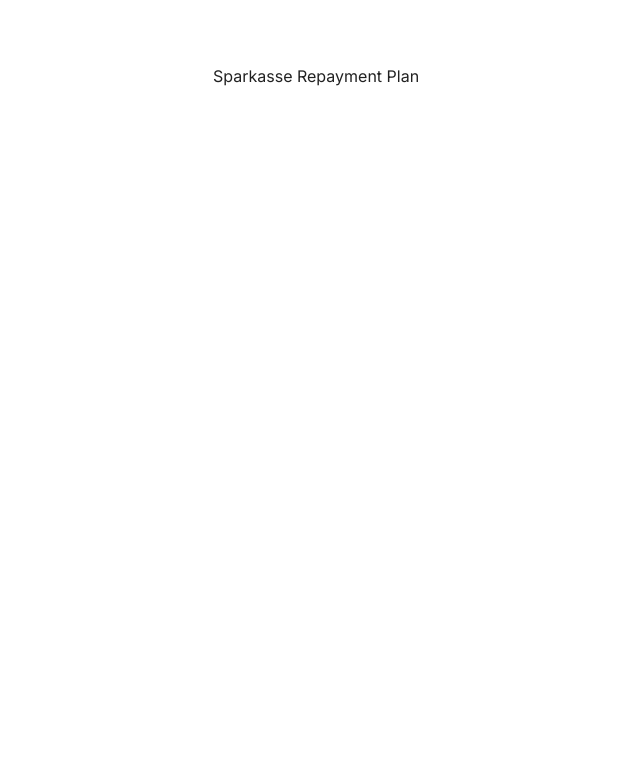
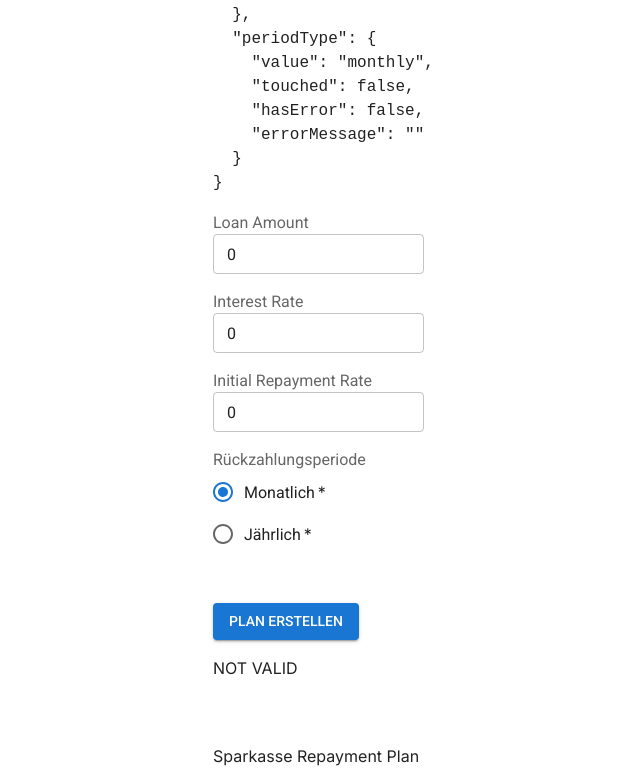
Before and after one commit to scsskid/repayment-plan, a Next.js app: page / in a window 1280 px wide. Shown: the part 533-1317 px from the top of the page, without its empty margins (1-641 px from the left). Before the commit the page ends 800 px from the top, so only its background shows below. Built offline with nearby package versions, Linux system fonts and the light colour scheme.

Commit message:
switch to controlled form

```diff
--- a/src/app/page.tsx
+++ b/src/app/page.tsx
@@ -1,13 +1,9 @@
 import Box from '@mui/material/Box';
-import Form from '@/components/Form';
-import Display from '@/components/Display';
-import store from './storeObject';
 import Container from '@mui/material/Container';
 import Stack from '@mui/material/Stack';
+import Loander from '@/components/Loaner';
 
 export default function Home() {
-  const data = store.data;
-
   return (
     <Container maxWidth="md">
       <header>
@@ -15,8 +11,7 @@
       </header>
       <Box sx={{ py: 2 }}>
         <Stack spacing={4}>
-          <Form />
-          <Display data={data} />
+          <Loander />
         </Stack>
       </Box>
       <header>
--- a/src/components/Display.tsx
+++ b/src/components/Display.tsx
@@ -7,17 +7,41 @@
 import Paper from '@mui/material/Paper';
 
 import type { LoanerType } from '@/lib/RepaymentPlan';
+import RepaymentPlan from '@/lib/RepaymentPlan';
 
 // Todo: Types
 
 type Props = {
-  data: LoanerType;
+  formState: LoanerType;
 };
-export default function Display({ data }: Props) {
-  // console.log('data', data);
+export default function Display({ formState }: Props) {
+  const { loanAmount, interestRate, initialRepaymentRate, periodType } =
+    formState;
+
+  console.log('formState', formState);
+
+  if (
+    loanAmount.value === 0 ||
+    interestRate.value === 0 ||
+    initialRepaymentRate.value === 0
+  ) {
+    return <p>NOT VALID</p>;
+  }
+
+  const data = new RepaymentPlan({
+    loanAmount: loanAmount.value,
+    interestRate: interestRate.value,
+    initialRepaymentRate: initialRepaymentRate.value,
+    periodType: periodType.value
+  });
+
+  console.log('data', data);
+
+  // return null;
 
   return (
     <div>
+      <p>foo</p>
       {/* <pre>{JSON.stringify(data, null, 2)}</pre> */}
       <BasicTable data={data} />
     </div>
@@ -31,7 +55,7 @@
 
   return (
     <TableContainer component={Paper}>
-      <Table sx={{ minWidth: 650 }} aria-label="simple table">
+      <Table sx={{ minWidth: 650 }} aria-label="Tilgungsplan Tabelle">
         <TableHead>
           <TableRow>
             <TableCell>P ({data.periodType})</TableCell>
--- a/src/components/Form.tsx
+++ b/src/components/Form.tsx
@@ -1,6 +1,5 @@
-import { revalidatePath } from 'next/cache';
-import store from '../app/storeObject';
-import RepaymentPlan from '@/lib/RepaymentPlan';
+'use client';
+
 import Radio from '@mui/material/Radio';
 import RadioGroup from '@mui/material/RadioGroup';
 import FormControlLabel from '@mui/material/FormControlLabel';
@@ -9,56 +8,91 @@
 import Box from '@mui/material/Box';
 import Stack from '@mui/material/Stack';
 
-import type { PeriodType } from '@/lib/RepaymentPlan';
+import type { RepaymentPlanConstructor } from '@/lib/RepaymentPlan';
+// import { action } from '@/actions/formAction';
+import {
+  onInputChange,
+  onFocusOut,
+  validateInput,
+  UPDATE_FORM
+} from '@/lib/formUtils';
+import { useState } from 'react';
 
-type Props = {};
-export default function Form({}: Props) {
-  const action = async (formData: FormData) => {
-    'use server';
-    console.log('action', formData);
+// type Props = {};
+export default function Form({ formState: state, dispatch }) {
+  const [showError, setShowError] = useState(false);
 
-    const loanAmount = Number(formData.get('loanAmount'));
-    const interestRate = Number(formData.get('interestRate'));
-    const initialRepaymentRate = Number(formData.get('initialRepaymentRate'));
-    const periodType = formData.get('periodType') as PeriodType;
+  const formSubmitHandler = (e) => {
+    e.preventDefault(); //prevents the form from submitting
 
-    // console.log('formData', formData);
-    // console.log({ loanAmount, interestRate, initialRepaymentRate, periodType });
+    let isFormValid = true;
 
-    if (!loanAmount || !interestRate || !initialRepaymentRate || !periodType) {
-      throw new Error('Missing required form data');
+    for (const name in state) {
+      const item = state[name];
+      const { value } = item;
+      const { hasError, errorMessage } = validateInput(name, value);
+      if (hasError) {
+        isFormValid = false;
+      }
+      if (name) {
+        dispatch({
+          type: UPDATE_FORM,
+          data: {
+            name,
+            value,
+            hasError,
+            errorMessage,
+            touched: true,
+            isFormValid
+          }
+        });
+      }
+    }
+    if (!isFormValid) {
+      setShowError(true);
+    } else {
+      //Logic to submit the form to backend
     }
 
-    store.data = new RepaymentPlan({
-      loanAmount,
-      interestRate,
-      initialRepaymentRate,
-      periodType
-    });
-
-    revalidatePath('/');
+    // Hide the error message after 5 seconds
+    setTimeout(() => {
+      setShowError(false);
+    }, 5000);
   };
 
   return (
-    <form action={action}>
+    <form onSubmit={formSubmitHandler}>
+      <pre>{JSON.stringify(state, null, 2)}</pre>
       <Stack spacing={2}>
         <div className="form-element">
           <FormLabel htmlFor="loanAmount">Loan Amount</FormLabel>
           <TextField
             name="loanAmount"
+            onChange={(e) => {
+              onInputChange('loanAmount', e.target.value, dispatch, state);
+            }}
+            onBlur={(e) => {
+              onFocusOut('loanAmount', e.target.value, dispatch, state);
+            }}
             required
-            defaultValue={250000}
+            value={state.loanAmount.value}
             size="small"
             inputProps={{ inputMode: 'numeric', pattern: '[0-9]*' }}
           />
+          {state.loanAmount.touched && state.loanAmount.hasError && (
+            <div className="error">{state.loanAmount.errorMessage}</div>
+          )}
         </div>
 
         <div className="form-element">
           <FormLabel htmlFor="interestRate">Interest Rate</FormLabel>
           <TextField
             name="interestRate"
+            onChange={(e) => {
+              onInputChange('interestRate', e.target.value, dispatch, state);
+            }}
             required
-            defaultValue={4}
+            value={state.interestRate.value}
             inputProps={{ inputMode: 'numeric', pattern: '[0-9]*' }}
             size="small"
           />
@@ -70,40 +104,33 @@
           </FormLabel>
           <TextField
             name="initialRepaymentRate"
+            onChange={(e) => {
+              onInputChange(
+                'initialRepaymentRate',
+                e.target.value,
+                dispatch,
+                state
+              );
+            }}
             size="small"
             required
-            defaultValue={3}
+            value={state.initialRepaymentRate.value}
             inputProps={{ inputMode: 'numeric', pattern: '[0-9]*' }}
           />
         </div>
 
         <div className="form-element">
-          <PeriodTypeRadioButtonsGroup />
-        </div>
-
-        <div className="form-element">
-          <Box sx={{ pt: 4 }} className="form-element">
-            <Button type="submit" variant="contained">
-              Plan erstellen
-            </Button>
-          </Box>
-        </div>
-      </Stack>
-    </form>
-  );
-}
-
-function PeriodTypeRadioButtonsGroup() {
-  return (
           <FormControl>
             <FormLabel id="period-type-radio-buttons-group-label">
               Rückzahlungsperiode
             </FormLabel>
             <RadioGroup
               aria-labelledby="Select Period Type"
-        // defaultValue="monthly"
-        // value="monthly"
+              value={state.periodType.value}
               name="periodType"
+              onChange={(e) => {
+                onInputChange('periodType', e.target.value, dispatch, state);
+              }}
             >
               <FormControlLabel
                 value="monthly"
@@ -117,5 +144,21 @@
               />
             </RadioGroup>
           </FormControl>
+        </div>
+
+        <div className="form-element">
+          <Box sx={{ pt: 4 }} className="form-element">
+            <Button type="submit" variant="contained">
+              Plan erstellen
+            </Button>
+          </Box>
+          {showError && !state.isFormValid && (
+            <div className="form_error">
+              Please fill all the fields correctly
+            </div>
+          )}
+        </div>
+      </Stack>
+    </form>
   );
 }
--- /dev/null
+++ b/src/components/Loaner.tsx
@@ -0,0 +1,49 @@
+'use client';
+
+import { useReducer } from 'react';
+import { UPDATE_FORM } from '@/lib/formUtils';
+import { PeriodType } from '@/lib/RepaymentPlan';
+import Display from './Display';
+import Form from './Form';
+
+const commonProps = {
+  value: 0,
+  touched: false,
+  hasError: false,
+  errorMessage: ''
+};
+
+const initialState = {
+  loanAmount: { ...commonProps },
+  interestRate: { ...commonProps },
+  initialRepaymentRate: { ...commonProps },
+  periodType: { ...commonProps, value: 'monthly' as PeriodType }
+};
+
+const formReducer = (state, action) => {
+  console.log('action', action);
+  switch (action.type) {
+    case UPDATE_FORM:
+      const { name, value, hasError, errorMessage, touched, isFormValid } =
+        action.data;
+      return {
+        ...state,
+        [name]: { ...state[name], value, hasError, errorMessage, touched },
+        isFormValid
+      };
+    default:
+      return state;
+  }
+};
+
+type Props = {};
+export default function Loaner({}: Props) {
+  const [formState, dispatch] = useReducer(formReducer, initialState);
+
+  return (
+    <div>
+      <Form formState={formState} dispatch={dispatch} />
+      <Display formState={formState} />
+    </div>
+  );
+}
--- a/src/lib/RepaymentPlan.ts
+++ b/src/lib/RepaymentPlan.ts
@@ -1,6 +1,6 @@
 export type PeriodType = 'annual' | 'monthly';
 
-type Constructor = {
+export type RepaymentPlanConstructor = {
   loanAmount: number;
   interestRate: number;
   initialRepaymentRate: number;
@@ -16,7 +16,7 @@
   remainingLoanAmountAfterPeriod: number;
 };
 
-export type LoanerType = Constructor & {
+export type LoanerType = RepaymentPlanConstructor & {
   repaymentEntries: LoanerEntry[];
 };
 
@@ -32,7 +32,7 @@
     interestRate,
     loanAmount,
     periodType = 'annual'
-  }: Constructor) {
+  }: RepaymentPlanConstructor) {
     this.periodType = periodType;
     this.loanAmount = loanAmount;
     this.initialRepaymentRate = initialRepaymentRate;
--- /dev/null
+++ b/src/lib/formUtils.ts
@@ -0,0 +1,68 @@
+export const UPDATE_FORM = 'UPDATE_FORM';
+
+export const onInputChange = (name, value, dispatch, formState) => {
+  const { hasError, errorMessage } = validateInput(name, value);
+  let isFormValid = true;
+
+  for (const key in formState) {
+    const item = formState[key];
+    // Check if the current field has error
+    if (key === name && hasError) {
+      isFormValid = false;
+      break;
+    } else if (key !== name && item.hasError) {
+      // Check if any other field has error
+      isFormValid = false;
+      break;
+    }
+  }
+
+  dispatch({
+    type: UPDATE_FORM,
+    data: { name, value, hasError, errorMessage, touched: false, isFormValid }
+  });
+};
+
+export const validateInput = (name, value) => {
+  let hasError = false,
+    errorMessage = '';
+  switch (name) {
+    case 'interestRate':
+    case 'initialRepaymentRate':
+    case 'loanAmount':
+      if (value.trim() === '') {
+        hasError = true;
+        errorMessage = 'Cannot be empty';
+      } else if (!/^[1-9]\d*$/.test(value)) {
+        hasError = true;
+        errorMessage = 'Not a positive number (Int)';
+      } else {
+        hasError = false;
+        errorMessage = '';
+      }
+      break;
+    default:
+      break;
+  }
+  return { hasError, errorMessage };
+};
+
+export const onFocusOut = (name, value, dispatch, formState) => {
+  const { hasError, errorMessage } = validateInput(name, value);
+  let isFormValid = true;
+  for (const key in formState) {
+    const item = formState[key];
+    if (key === name && hasError) {
+      isFormValid = false;
+      break;
+    } else if (key !== name && item.hasError) {
+      isFormValid = false;
+      break;
+    }
+  }
+
+  dispatch({
+    type: UPDATE_FORM,
+    data: { name, value, hasError, errorMessage, touched: true, isFormValid }
+  });
+};
```
Lines whose indentation alone changed are shown as unchanged.
